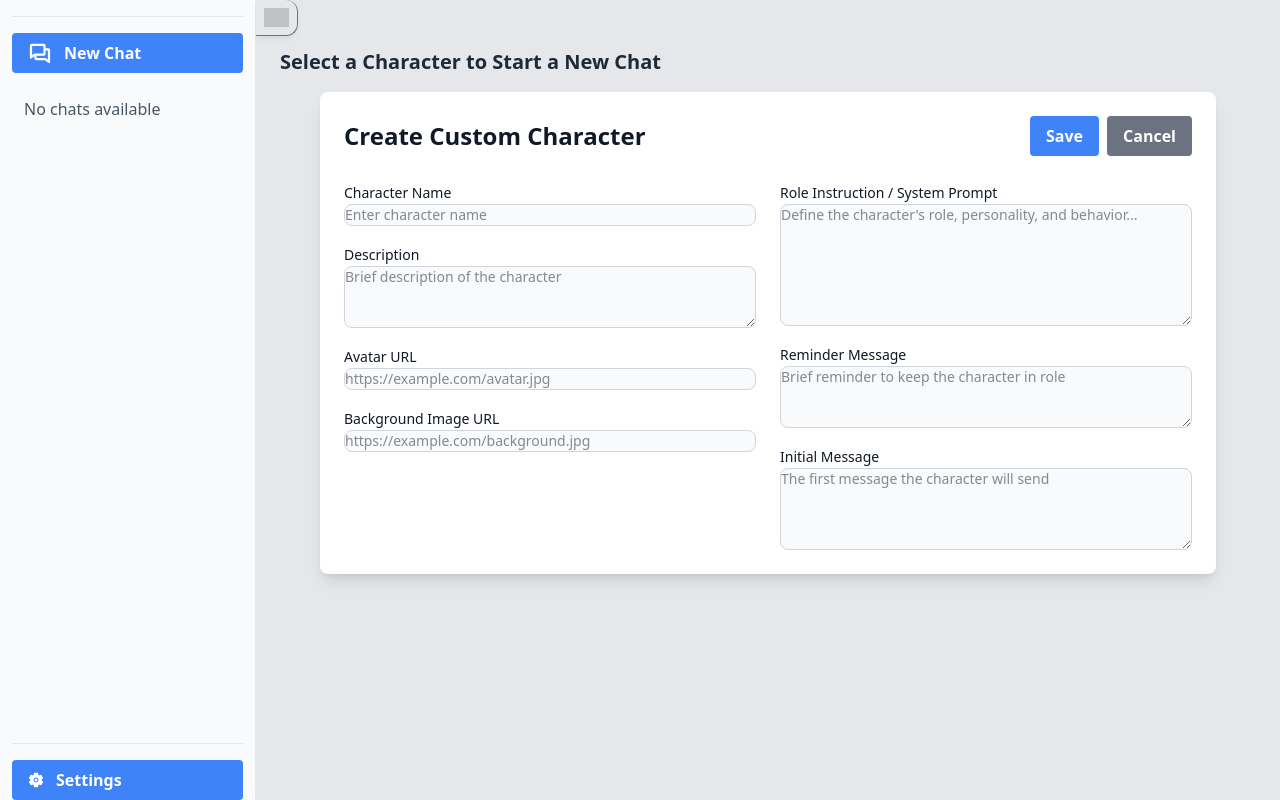
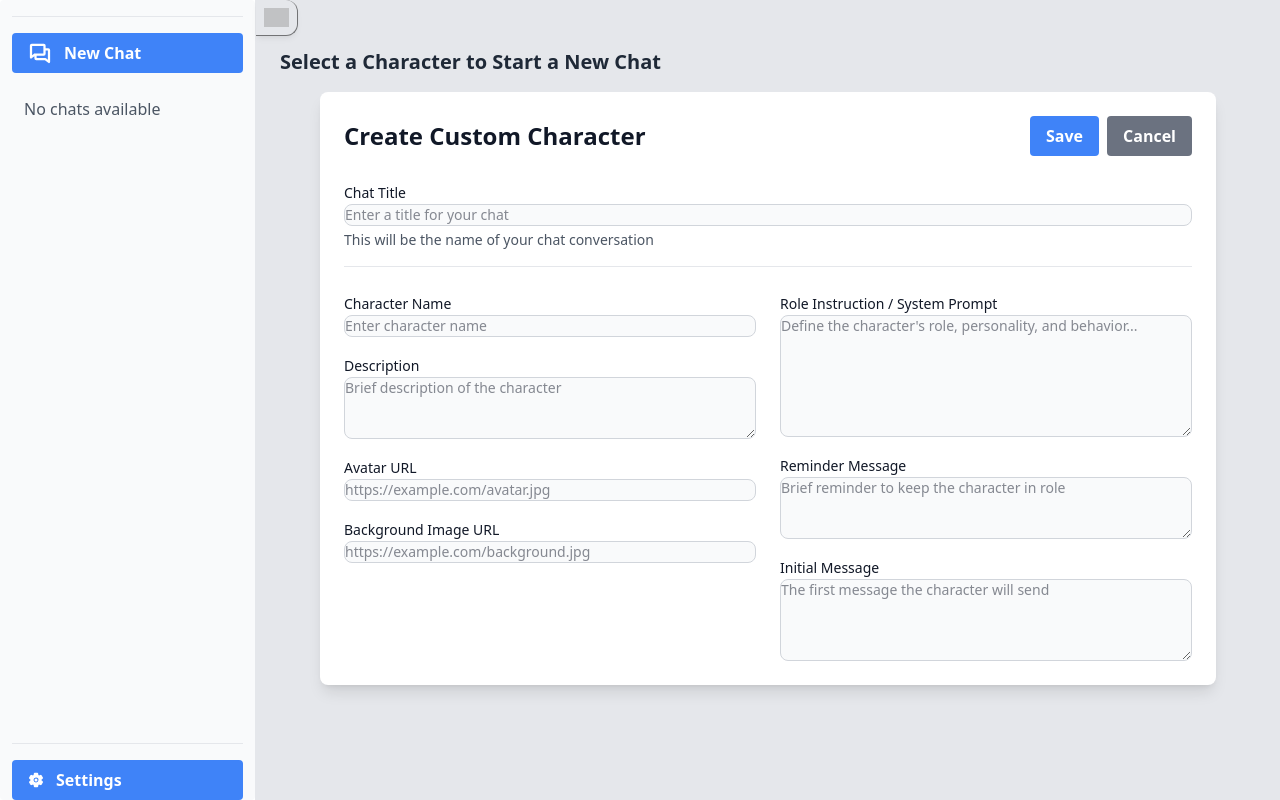
Before and after one commit to thundree/chat-project, a React (Vite) app: page / in a window 1280 px wide. Both pictures are taken after a click on the button "Create". Built offline with nearby package versions, Linux system fonts and the light colour scheme; grey boxes are pictures that could not be loaded.

Commit message:
feat(CharacterEditor, CharacterSelect): Add chat title input and update save functionality to include chat title

```diff
--- a/src/components/CharacterEditor.tsx
+++ b/src/components/CharacterEditor.tsx
@@ -6,9 +6,10 @@ import type { Character } from "@/types";
 
 interface CharacterEditorProps {
   character?: Character;
-  onSave: (character: Character) => void;
+  onSave: (character: Character, chatTitle?: string) => void;
   onCancel: () => void;
   isEditing?: boolean;
+  chatTitle?: string;
 }
 
 const defaultCharacter: Omit<Character, "isOriginal"> = {
@@ -38,6 +39,7 @@ export default function CharacterEditor({
   onSave,
   onCancel,
   isEditing = false,
+  chatTitle,
 }: Readonly<CharacterEditorProps>) {
   const { t } = useTranslation();
   const [formData, setFormData] = useState<Omit<Character, "isOriginal">>(
@@ -46,12 +48,20 @@ export default function CharacterEditor({
       ...character,
     })
   );
+  const [currentChatTitle, setCurrentChatTitle] = useState<string>(
+    chatTitle || (character ? `Chat with ${character.name}` : "")
+  );
 
   useEffect(() => {
     if (character) {
       setFormData({ ...defaultCharacter, ...character });
     }
-  }, [character]);
+    if (chatTitle !== undefined) {
+      setCurrentChatTitle(chatTitle);
+    } else if (character) {
+      setCurrentChatTitle(`Chat with ${character.name}`);
+    }
+  }, [character, chatTitle]);
 
   const handleInputChange = (
     field: keyof typeof formData,
@@ -70,7 +80,7 @@ export default function CharacterEditor({
       isOriginal: false, // Custom characters are not original
     };
 
-    onSave(characterToSave);
+    onSave(characterToSave, currentChatTitle.trim() || undefined);
   };
 
   const isValid = formData.name.trim().length > 0;
@@ -90,6 +100,24 @@ export default function CharacterEditor({
           <CustomButton variant="gray" onClick={onCancel}>
             {t("common.cancel")}
           </CustomButton>
+        </div>
+      </div>
+
+      {/* Chat Title Section */}
+      <div className="border-b border-gray-200 dark:border-gray-600 pb-4">
+        <div>
+          <Label htmlFor="chatTitle">{t("characterEditor.chatTitle")}</Label>
+          <TextInput
+            id="chatTitle"
+            type="text"
+            value={currentChatTitle}
+            onChange={(e) => setCurrentChatTitle(e.target.value)}
+            placeholder={t("characterEditor.chatTitlePlaceholder")}
+            maxLength={128}
+          />
+          <p className="text-sm text-gray-600 dark:text-gray-400 mt-1">
+            {t("characterEditor.chatTitleDescription")}
+          </p>
         </div>
       </div>
 
--- a/src/components/CharacterSelect.tsx
+++ b/src/components/CharacterSelect.tsx
@@ -8,7 +8,7 @@ import { HiPlus } from "react-icons/hi";
 const CharacterEditor = lazy(() => import("@/components/CharacterEditor"));
 
 interface CharacterSelectProps {
-  onSelect: (character: Character) => void;
+  onSelect: (character: Character, chatTitle?: string) => void;
 }
 
 export default function CharacterSelect({
@@ -16,7 +16,9 @@ export default function CharacterSelect({
 }: Readonly<CharacterSelectProps>) {
   const { t } = useTranslation();
   const [showEditor, setShowEditor] = useState(false);
-  const [editingCharacter, setEditingCharacter] = useState<Character | null>(null);
+  const [editingCharacter, setEditingCharacter] = useState<Character | null>(
+    null
+  );
 
   const handleCreateCustom = () => {
     setEditingCharacter(null);
@@ -28,10 +30,13 @@ export default function CharacterSelect({
     setShowEditor(true);
   };
 
-  const handleSaveCustomCharacter = (character: Character) => {
+  const handleSaveCustomCharacter = (
+    character: Character,
+    chatTitle?: string
+  ) => {
     setShowEditor(false);
     setEditingCharacter(null);
-    onSelect(character);
+    onSelect(character, chatTitle);
   };
 
   const handleCancelEditor = () => {
--- a/src/components/MainContent.tsx
+++ b/src/components/MainContent.tsx
@@ -249,9 +249,12 @@ export default function MainContent() {
                 }
               >
                 <CharacterSelect
-                  onSelect={async (character: Character) => {
+                  onSelect={async (
+                    character: Character,
+                    chatTitle?: string
+                  ) => {
                     // Create a new chat using the context
-                    const newChatId = await createChat(character);
+                    const newChatId = await createChat(character, chatTitle);
                     window.location.hash = `#${newChatId}`;
                   }}
                 />
--- a/src/locales/en.json
+++ b/src/locales/en.json
@@ -193,7 +193,10 @@
     "reminderMessagePlaceholder": "Brief reminder to keep the character in role",
     "initialMessage": "Initial Message",
     "initialMessagePlaceholder": "The first message the character will send",
-    "avatarPreview": "Avatar Preview"
+    "avatarPreview": "Avatar Preview",
+    "chatTitle": "Chat Title",
+    "chatTitlePlaceholder": "Enter a title for your chat",
+    "chatTitleDescription": "This will be the name of your chat conversation"
   },
   "characterManager": {
     "title": "Character Settings",
--- a/src/locales/pt.json
+++ b/src/locales/pt.json
@@ -193,7 +193,10 @@
     "reminderMessagePlaceholder": "Breve lembrete para manter o personagem no papel",
     "initialMessage": "Mensagem Inicial",
     "initialMessagePlaceholder": "A primeira mensagem que o personagem enviará",
-    "avatarPreview": "Visualização do Avatar"
+    "avatarPreview": "Visualização do Avatar",
+    "chatTitle": "Título do Chat",
+    "chatTitlePlaceholder": "Digite um título para seu chat",
+    "chatTitleDescription": "Este será o nome da sua conversa de chat"
   },
   "characterManager": {
     "title": "Configurações do Personagem",
```
